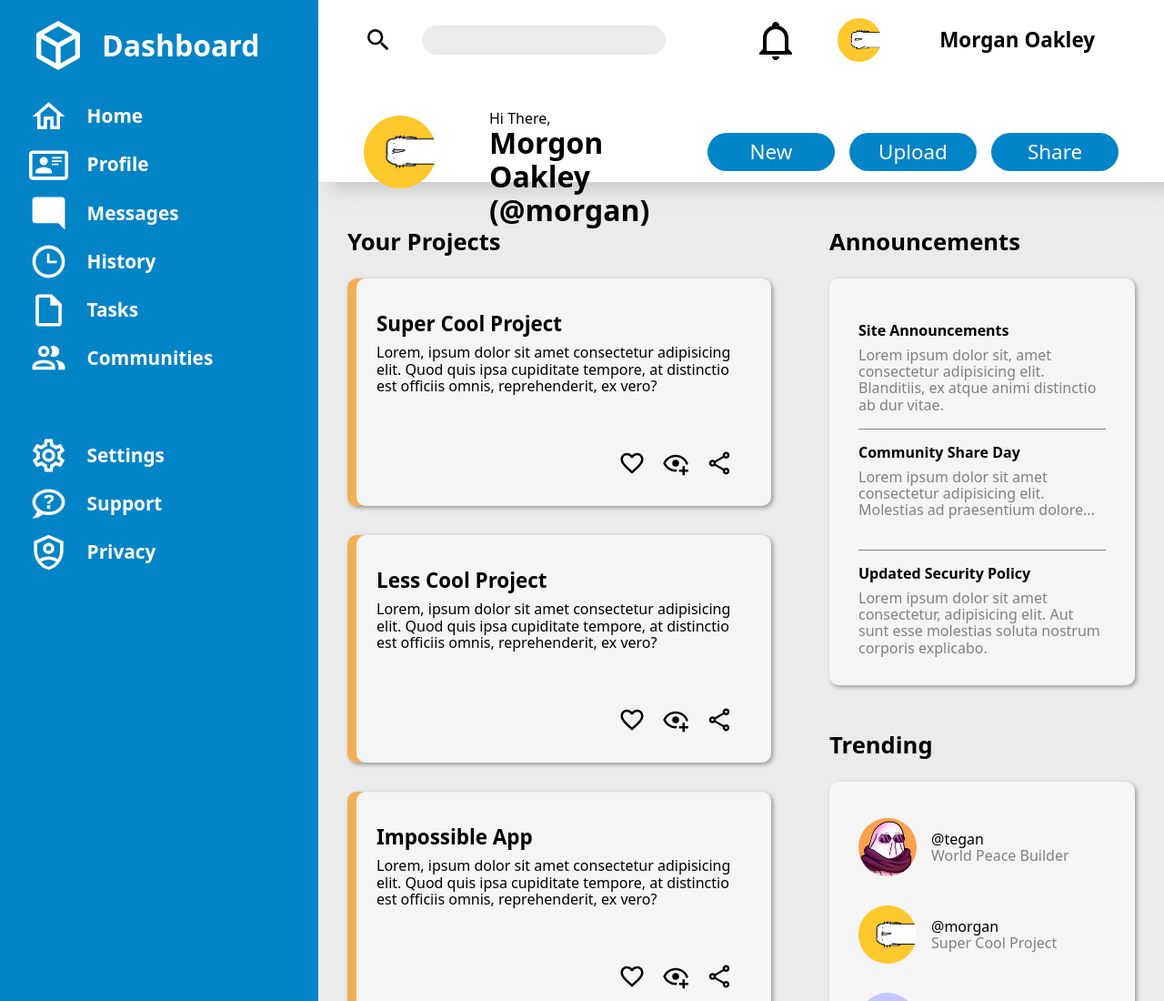
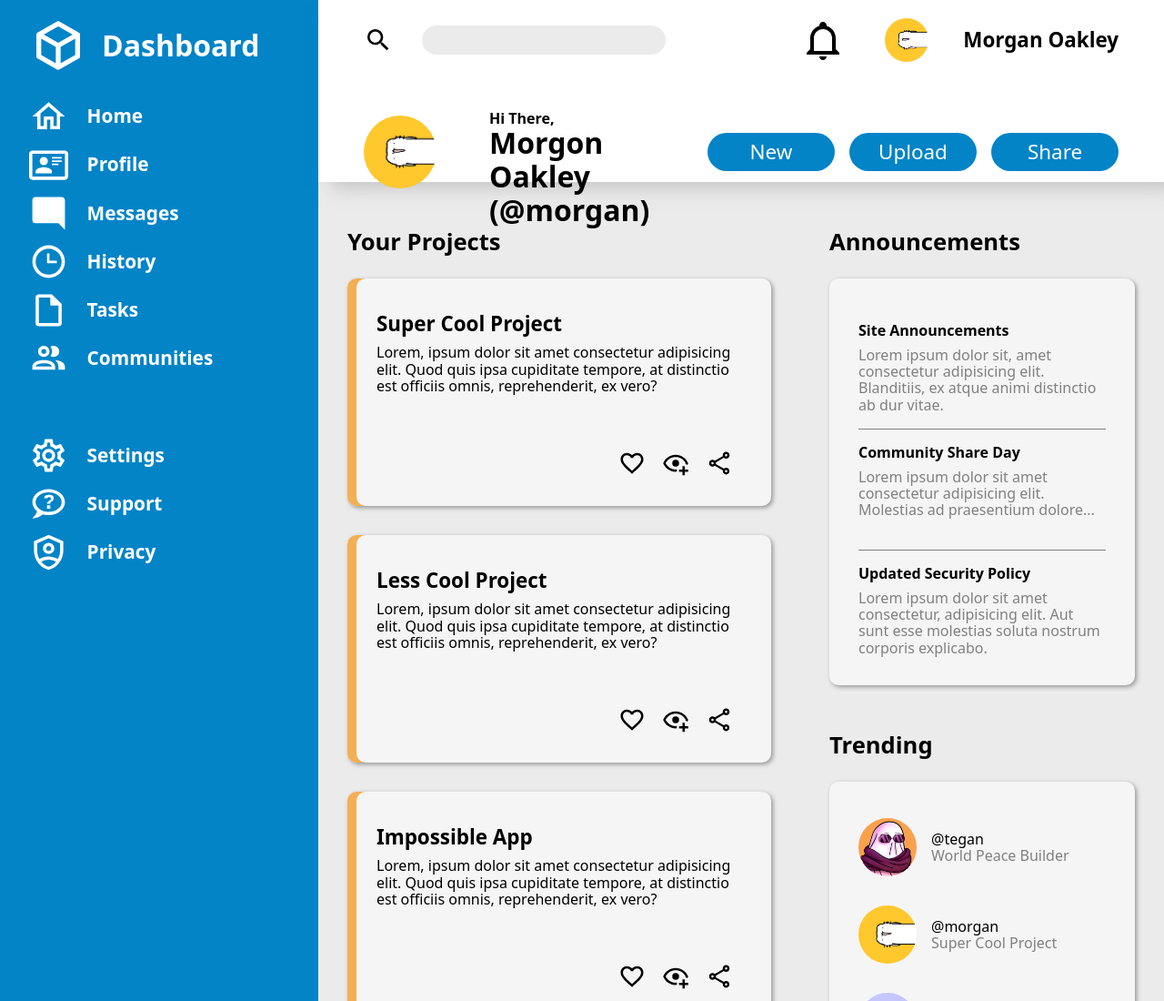
Before and after one commit to somnif/admin-dashboard, a plain HTML site: page index.html in a window 1280 px wide. Shown: the top 1100 px of the page at 91% size. Drawn offline with Linux system fonts and the light colour scheme.

Commit message:
Adjusted formatting in header

```diff
--- a/style.css
+++ b/style.css
@@ -111,7 +111,6 @@
     justify-self: end;
     justify-items: center;
     gap: 2rem;
-    width: 90%;
 }
 
 .user-info img {
@@ -139,6 +138,7 @@
     align-self: end;
     grid-area: welcome;
     padding-left:3rem;
+    font-weight: 700;
 }
 
 .welcome-panel p:nth-of-type(2) {
```
